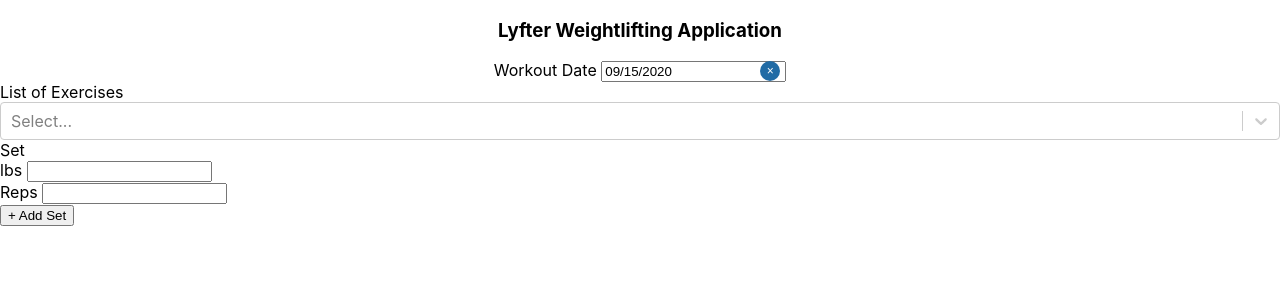
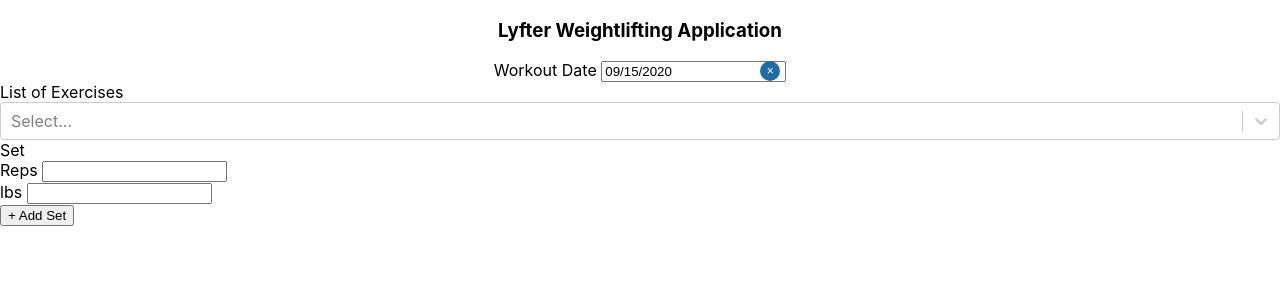
Before and after one commit to BKMohle/Lyfter-Application, a React (Create React App) app: page / in a window 1280 px wide. Shown: the top 300 px of the page. Built offline with nearby package versions, Linux system fonts and the light colour scheme.

Commit message:
reps and weight are now individual components

```diff
--- a/src/components/RecordComponents/Sets/WorkingSet.js
+++ b/src/components/RecordComponents/Sets/WorkingSet.js
@@ -1,26 +1,14 @@
 import React from 'react'
 import Form from 'react-bootstrap/Form'
+import Reps from '../Reps/Reps'
+import Weight from '../Weight/Weight'
 
 const WorkingSet = () => {
 
    return (
       <>
-      <div>
-         <Form>
-            <Form.Group controlId='formSetWeight'>
-               <Form.Label>lbs </Form.Label>
-               <Form.Control type="weight" />
-            </Form.Group>
-         </Form>
-      </div>
-      <div>
-         <Form>
-            <Form.Group controlId='formSetWeight'>
-               <Form.Label>Reps </Form.Label>
-               <Form.Control type="reps"/>
-            </Form.Group>
-         </Form>
-      </div>
+      <Reps/>
+      <Weight/>
       </>
    )
 
```
